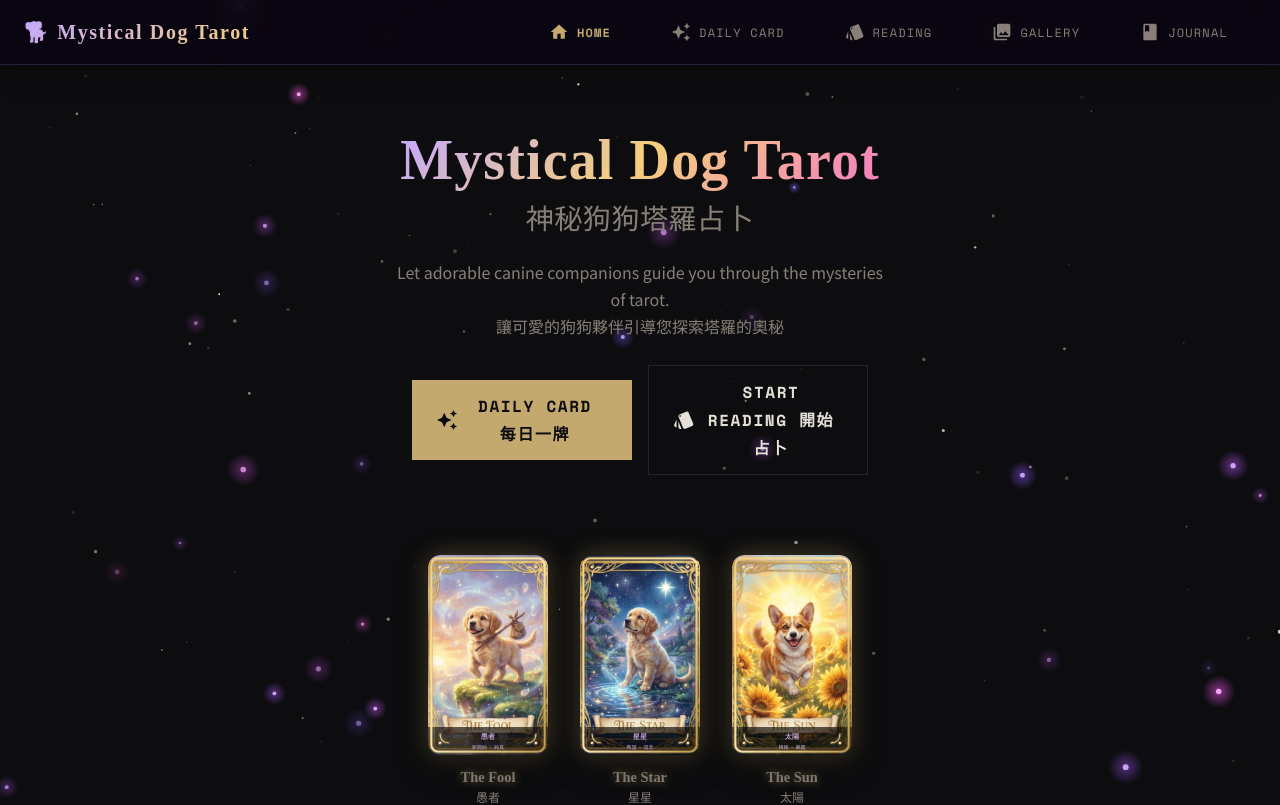
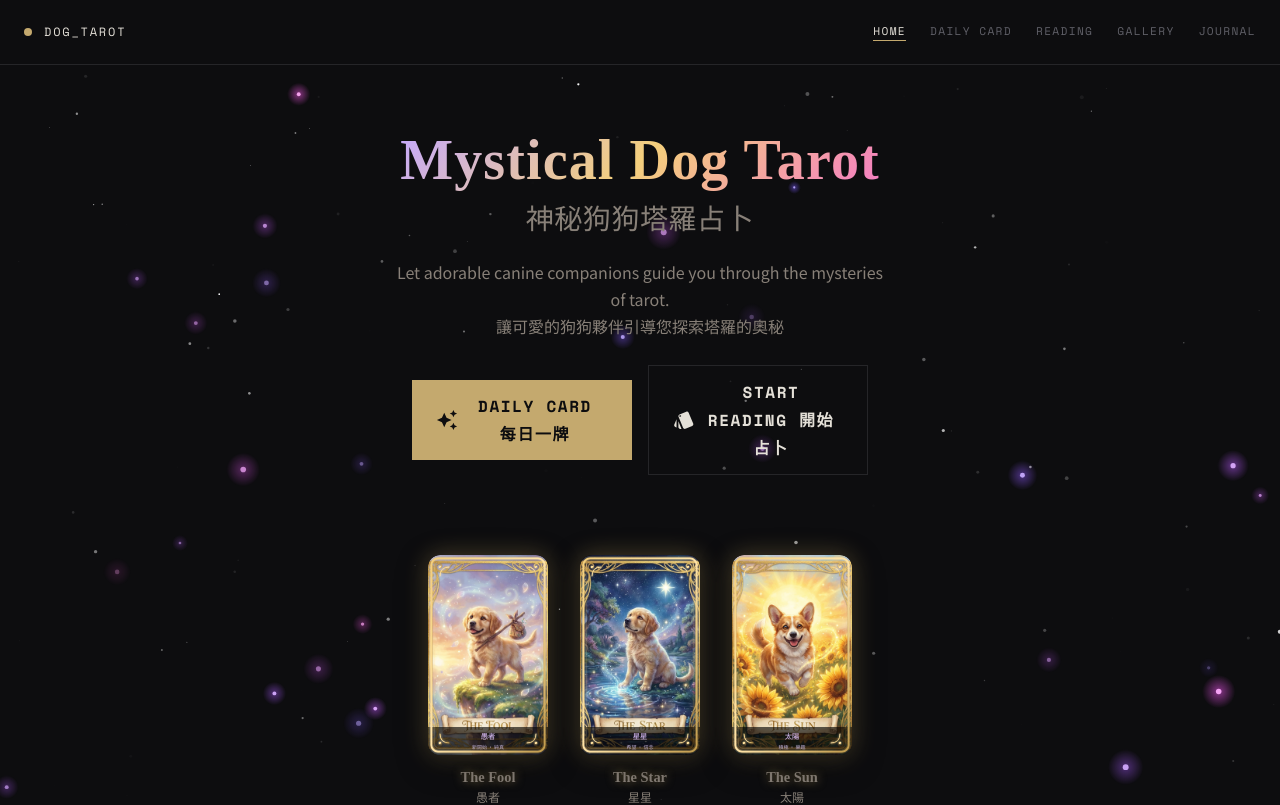
Before and after one commit to ericermerimen/tarot, a Next.js app: page / in a window 1280 px wide. Shown: the top 805 px of the page. Built offline with nearby package versions, Linux system fonts and the light colour scheme.

Commit message:
style: restyle navigation to instrument aesthetic

```diff
--- a/src/components/Navigation.tsx
+++ b/src/components/Navigation.tsx
@@ -6,37 +6,25 @@ import { usePathname } from 'next/navigation';
 import {
   AppBar,
   Toolbar,
-  Typography,
-  Button,
   IconButton,
   Drawer,
-  List,
-  ListItem,
-  ListItemButton,
-  ListItemIcon,
-  ListItemText,
   Box,
+  Typography,
 } from '@mui/material';
 import MenuIcon from '@mui/icons-material/Menu';
-import HomeIcon from '@mui/icons-material/Home';
-import AutoAwesomeIcon from '@mui/icons-material/AutoAwesome';
-import StyleIcon from '@mui/icons-material/Style';
-import CollectionsIcon from '@mui/icons-material/Collections';
-import BookIcon from '@mui/icons-material/Book';
 
 interface NavItem {
   label: string;
   labelZh: string;
   path: string;
-  icon: React.ReactNode;
 }
 
 const navItems: NavItem[] = [
-  { label: 'Home', labelZh: '首頁', path: '/', icon: <HomeIcon /> },
-  { label: 'Daily Card', labelZh: '每日一牌', path: '/daily', icon: <AutoAwesomeIcon /> },
-  { label: 'Reading', labelZh: '占卜', path: '/reading', icon: <StyleIcon /> },
-  { label: 'Gallery', labelZh: '牌卡圖鑑', path: '/gallery', icon: <CollectionsIcon /> },
-  { label: 'Journal', labelZh: '占卜日記', path: '/journal', icon: <BookIcon /> },
+  { label: 'Home', labelZh: '首頁', path: '/' },
+  { label: 'Daily Card', labelZh: '每日一牌', path: '/daily' },
+  { label: 'Reading', labelZh: '占卜', path: '/reading' },
+  { label: 'Gallery', labelZh: '牌卡圖鑑', path: '/gallery' },
+  { label: 'Journal', labelZh: '占卜日記', path: '/journal' },
 ];
 
 export default function Navigation() {
@@ -55,61 +43,83 @@ export default function Navigation() {
       sx={{
         width: 280,
         height: '100%',
-        background: 'linear-gradient(180deg, #1a0a2e 0%, #0a0612 100%)',
+        backgroundColor: '#0d0d0f',
+        borderLeft: '1px solid #252528',
         pt: 2,
       }}
       role="presentation"
       onClick={toggleDrawer(false)}
       onKeyDown={toggleDrawer(false)}
     >
-      <Box sx={{ px: 3, pb: 3 }}>
+      <Box sx={{ px: 3, pb: 3, display: 'flex', alignItems: 'center', gap: 1.5 }}>
+        <Box
+          sx={{
+            width: 8,
+            height: 8,
+            borderRadius: '50%',
+            backgroundColor: '#c4a96e',
+            flexShrink: 0,
+          }}
+        />
         <Typography
-          variant="h5"
           sx={{
-            fontFamily: 'Cinzel',
-            fontWeight: 700,
-            background: 'linear-gradient(135deg, #c4a8ff 0%, #f4cf7c 100%)',
-            WebkitBackgroundClip: 'text',
-            WebkitTextFillColor: 'transparent',
+            fontFamily: 'var(--font-mono)',
+            fontSize: '0.75rem',
+            letterSpacing: '0.15em',
+            color: '#e4e0d8',
           }}
         >
-          🐕 Dog Tarot
+          DOG_TAROT
         </Typography>
       </Box>
-      <List>
-        {navItems.map((item) => (
-          <ListItem key={item.path} disablePadding>
-            <ListItemButton
+      <Box>
+        {navItems.map((item, index) => {
+          const isActive = pathname === item.path;
+          const idx = String(index + 1).padStart(2, '0');
+          return (
+            <Box
+              key={item.path}
               component={Link}
               href={item.path}
-              selected={pathname === item.path}
               sx={{
-                mx: 1,
-                borderRadius: 2,
-                '&.Mui-selected': {
-                  background: 'rgba(156, 124, 244, 0.2)',
+                display: 'flex',
+                alignItems: 'center',
+                gap: 2,
+                px: 3,
+                py: 1.5,
+                borderBottom: '1px solid #1a1a1d',
+                textDecoration: 'none',
                 '&:hover': {
-                    background: 'rgba(156, 124, 244, 0.3)',
-                  },
-                },
-                '&:hover': {
-                  background: 'rgba(156, 124, 244, 0.1)',
+                  backgroundColor: '#131316',
                 },
               }}
             >
-              <ListItemIcon sx={{ color: 'primary.main', minWidth: 40 }}>
-                {item.icon}
-              </ListItemIcon>
-              <ListItemText
-                primary={item.label}
-                secondary={item.labelZh}
-                primaryTypographyProps={{ fontWeight: 500 }}
-                secondaryTypographyProps={{ fontSize: '0.75rem', color: 'text.secondary' }}
-              />
-            </ListItemButton>
-          </ListItem>
-        ))}
-      </List>
+              <Typography
+                sx={{
+                  fontFamily: 'var(--font-mono)',
+                  fontSize: '0.65rem',
+                  color: '#2e2e34',
+                  flexShrink: 0,
+                  userSelect: 'none',
+                }}
+              >
+                {idx}
+              </Typography>
+              <Typography
+                sx={{
+                  fontFamily: 'var(--font-mono)',
+                  fontSize: '0.75rem',
+                  letterSpacing: '0.1em',
+                  color: isActive ? '#c4a96e' : '#e4e0d8',
+                  textTransform: 'uppercase',
+                }}
+              >
+                {item.label}
+              </Typography>
+            </Box>
+          );
+        })}
+      </Box>
     </Box>
   );
 
@@ -117,74 +127,109 @@ export default function Navigation() {
     <>
       <AppBar
         position="fixed"
+        elevation={0}
         sx={{
-          background: 'rgba(10, 6, 18, 0.85)',
-          backdropFilter: 'blur(10px)',
-          borderBottom: '1px solid rgba(156, 124, 244, 0.2)',
-          boxShadow: '0 4px 30px rgba(0, 0, 0, 0.3)',
+          backgroundColor: '#0d0d0f',
+          borderBottom: '1px solid #252528',
+          boxShadow: 'none',
+          backgroundImage: 'none',
         }}
       >
         <Toolbar sx={{ justifyContent: 'space-between' }}>
-          <Link href="/" style={{ textDecoration: 'none' }}>
+          <Link href="/" style={{ textDecoration: 'none', display: 'flex', alignItems: 'center', gap: 12 }}>
+            <Box
+              sx={{
+                width: 8,
+                height: 8,
+                borderRadius: '50%',
+                backgroundColor: '#c4a96e',
+                flexShrink: 0,
+              }}
+            />
             <Typography
-              variant="h6"
               sx={{
-                fontFamily: 'Cinzel',
-                fontWeight: 700,
-                background: 'linear-gradient(135deg, #c4a8ff 0%, #f4cf7c 100%)',
-                WebkitBackgroundClip: 'text',
-                WebkitTextFillColor: 'transparent',
-                display: 'flex',
-                alignItems: 'center',
-                gap: 1,
+                fontFamily: 'var(--font-mono)',
+                fontSize: '0.75rem',
+                letterSpacing: '0.15em',
+                color: '#e4e0d8',
               }}
             >
-              🐕 Mystical Dog Tarot
+              DOG_TAROT
             </Typography>
           </Link>
 
           <IconButton
-            color="primary"
             aria-label="menu"
             onClick={toggleDrawer(true)}
             sx={{
-              color: 'primary.light',
+              color: '#606068',
               display: { xs: 'inline-flex', md: 'none' },
+              borderRadius: 0,
+              '&:hover': {
+                color: '#e4e0d8',
+                backgroundColor: 'transparent',
+              },
             }}
           >
             <MenuIcon />
           </IconButton>
 
-          <Box sx={{ display: { xs: 'none', md: 'flex' }, gap: 1 }}>
-            {navItems.map((item) => (
-              <Button
+          <Box sx={{ display: { xs: 'none', md: 'flex' }, gap: 3 }}>
+            {navItems.map((item) => {
+              const isActive = pathname === item.path;
+              return (
+                <Box
                   key={item.path}
                   component={Link}
                   href={item.path}
-                startIcon={item.icon}
                   sx={{
-                  color: pathname === item.path ? 'primary.main' : 'text.secondary',
-                  fontWeight: pathname === item.path ? 600 : 400,
-                  '&:hover': {
-                    color: 'primary.light',
-                    background: 'rgba(156, 124, 244, 0.1)',
+                    textDecoration: 'none',
+                    position: 'relative',
+                    pb: 0.25,
+                    '&::after': isActive
+                      ? {
+                          content: '""',
+                          position: 'absolute',
+                          bottom: 0,
+                          left: 0,
+                          right: 0,
+                          height: '1px',
+                          backgroundColor: '#c4a96e',
+                        }
+                      : {},
+                    '&:hover .nav-label': {
+                      color: '#e4e0d8',
                     },
                   }}
                 >
+                  <Typography
+                    className="nav-label"
+                    sx={{
+                      fontFamily: 'var(--font-mono)',
+                      fontSize: '0.7rem',
+                      letterSpacing: '0.12em',
+                      textTransform: 'uppercase',
+                      color: isActive ? '#e4e0d8' : '#606068',
+                      transition: 'color 0.15s',
+                    }}
+                  >
                     {item.label}
-              </Button>
-            ))}
+                  </Typography>
+                </Box>
+              );
+            })}
           </Box>
         </Toolbar>
       </AppBar>
 
       <Drawer
-        anchor="left"
+        anchor="right"
         open={drawerOpen}
         onClose={toggleDrawer(false)}
         PaperProps={{
           sx: {
-            background: 'transparent',
+            backgroundColor: 'transparent',
+            boxShadow: 'none',
           },
         }}
       >
```
Lines whose indentation alone changed are shown as unchanged.
